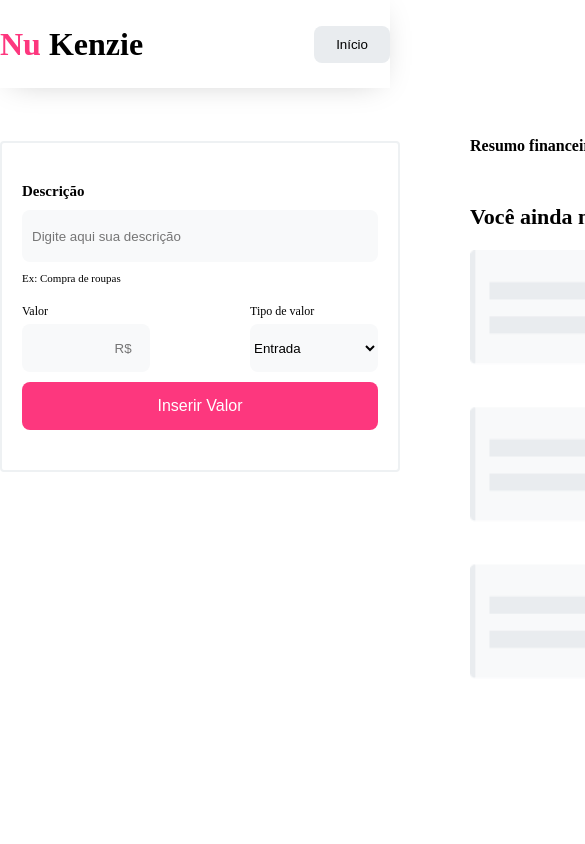
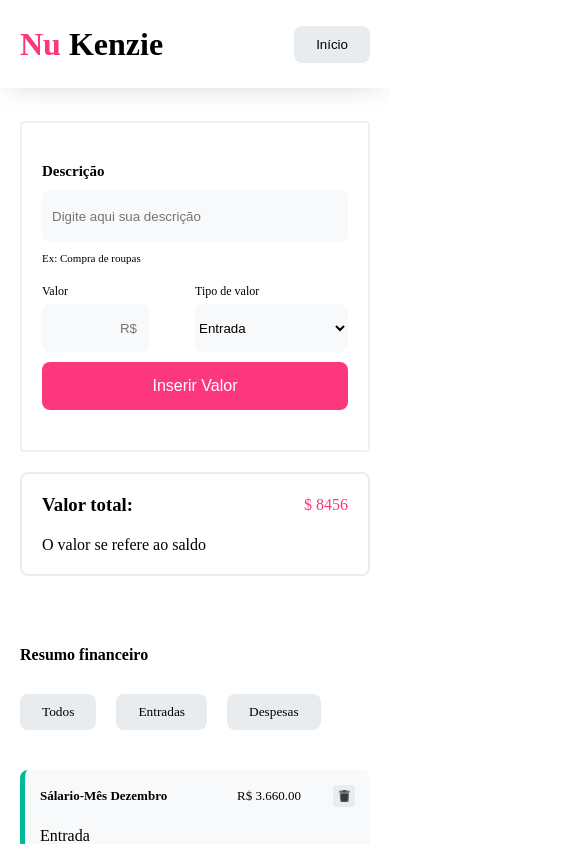
Before and after one commit to Mateus-Mont/NuKenzie, a React (Create React App) app in the folder nu-kenzie/: page / in a window 390 px wide. Both pictures are taken after a click on the button "iniciar". Shown: the top 844 px of the page, 585 px wide, since content can reach past the window. Built offline with nearby package versions, Linux system fonts and the light colour scheme.

Commit message:
nu-kenzie

```diff
--- a/nu-kenzie/src/components/Finance.css
+++ b/nu-kenzie/src/components/Finance.css
@@ -49,6 +49,7 @@
   display: flex;
   flex-direction: column;
 }
+
 .value {
   display: flex;
   justify-content: space-between;
@@ -85,7 +86,7 @@ select {
 .valueDescription::placeholder {
   padding-left: 70%;
 }
-.labelDescription{
+.labelDescription {
   font-size: 15px;
   font-weight: 700;
 }
@@ -99,6 +100,23 @@ label {
   color: var(--white-1);
   font-size: 16px;
   border-radius: var(--radius-1);
+}
+.valueTotal {
+  border-radius: var(--radius-1);
+  display: flex;
+  flex-direction: column;
+  gap: 20px;
+  border: solid 2px var(--grey-2);
+  padding: 20px;
+  margin-top: 20px;
+}
+.valueTotal div {
+  align-items: center;
+  display: flex;
+  justify-content: space-between;
+}
+.valueTotal div p {
+  color: var(--color-1);
 }
 
 .datasFinance {
@@ -137,3 +155,91 @@ label {
   width: 100%;
   padding-top: 20px;
 }
+ul {
+  display: flex;
+  flex-direction: column;
+  gap: 20px;
+  padding-top: 40px;
+  padding-bottom: 30px;
+}
+
+ul li {
+  width: 100%;
+  padding: 15px;
+  background-color: var(--grey-3);
+  border-radius: var(--radius-1);
+  border-left: solid 5px var(--color-2);
+
+  display: flex;
+  flex-direction: column;
+  gap: 20px;
+}
+ul li div {
+  display: flex;
+  justify-content: space-between;
+  gap: 20px;
+  align-items: center;
+}
+.imgTrash {
+  display: flex;
+  align-items: center;
+  justify-content: center;
+  border: none;
+  background-color: var(--grey-2);
+  width: 22px;
+  height: 22px;
+  border-radius: var(--radius-2);
+}
+.imgTrash img {
+  width: 11px;
+}
+
+@media (max-width: 850px) {
+  .menu {
+    width: 100%;
+    padding: 20px;
+  }
+  .container-finance {
+    flex-direction: column;
+    width: 100%;
+    align-items: center;
+    padding: 20px;
+  }
+  .container-launch {
+    width: 100%;
+  }
+  .container-finance form {
+    width: 100%;
+  }
+  .launch {
+    width: 100%;
+  }
+  .value div {
+    width: 150%;
+  }
+  .valueDescription {
+    width: 70%;
+  }
+  select {
+    width: 100%;
+  }
+  .button-header {
+    flex-direction: column;
+
+    gap: 30px;
+  }
+  .list-Buttons {
+    width: 100%;
+  }
+  .button-header strong {
+    width: 100%;
+  }
+  .divValue {
+    width: 100%;
+    font-size: 13px;
+  }
+  .salary h3 {
+    width: 150%;
+    font-size: 13px;
+  }
+}
--- a/nu-kenzie/src/components/Finance.jsx
+++ b/nu-kenzie/src/components/Finance.jsx
@@ -1,9 +1,10 @@
 import img from "../assets/NoCard.png";
+import trash from "../assets/trash.png"
 
 export const RenderFinance = ({ prop }) => {
   return (
     <>
-      <div className="menu">
+      <header className="menu">
         <div className="header">
           <h1>
             <span>Nu</span> Kenzie
@@ -12,12 +13,14 @@ export const RenderFinance = ({ prop }) => {
             Início
           </button>
         </div>
-      </div>
+      </header>
       <div className="container-finance">
         <div className="launch">
           <div className="container-launch">
             <form action="">
-              <label className="labelDescription" htmlFor="">Descrição</label>
+              <label className="labelDescription" htmlFor="">
+                Descrição
+              </label>
               <input
                 className="description"
                 type="text"
@@ -44,6 +47,15 @@ export const RenderFinance = ({ prop }) => {
               <button className="buttonValue">Inserir Valor</button>
             </form>
           </div>
+          <div className="valueTotal">
+            <div>
+              <h3>Valor total:</h3>
+              <p>
+                <stong>$ 8456</stong>
+              </p>
+            </div>
+            <p>O valor se refere ao saldo</p>
+          </div>
         </div>
         <div className="datasFinance">
           <div>
@@ -57,8 +69,47 @@ export const RenderFinance = ({ prop }) => {
             </div>
           </div>
           <ul>
-            <h4>Você ainda não possui nenhum lançamento</h4>
-            <img className="imgFinance" src={img} alt="" />
+          <li>
+              <div className="salary">
+                <h3>Sálario-Mês Dezembro</h3>
+               <div className="divValue">
+                <p>R$ 3.660.00</p>
+                <button className="imgTrash"><img  src={trash} alt=""></img></button>
+               </div>
+              </div>
+              <p>Entrada</p>
+            </li>
+            <li>
+              <div className="salary">
+                <h3>Sálario-Mês Dezembro</h3>
+               <div className="divValue">
+                <p>R$ 2.660.00</p>
+                <button className="imgTrash"><img  src={trash} alt=""></img></button>
+               </div>
+              </div>
+              <p>Entrada</p>
+            </li>
+            <li>
+              <div className="salary">
+                <h3>Sálario-Mês Dezembro</h3>
+               <div className="divValue">
+                <p>R$ 1.660.00</p>
+                <button className="imgTrash"><img  src={trash} alt=""></img></button>
+               </div>
+              </div>
+              <p>Entrada</p>
+            </li>
+            <li>
+              <div className="salary">
+                <h3>Sálario-Mês Dezembro</h3>
+               <div className="divValue">
+                <p>R$ 6.660.00</p>
+                <button className="imgTrash"><img  src={trash} alt=""></img></button>
+               </div>
+              </div>
+              <p>Entrada</p>
+            </li>
+
           </ul>
         </div>
       </div>
--- a/nu-kenzie/src/components/homeStyles.css
+++ b/nu-kenzie/src/components/homeStyles.css
@@ -42,3 +42,29 @@
   cursor: pointer;
   border-radius: 8px;
 }
+
+@media (max-width: 850px) {
+  .divImg {
+    display: none;
+  }
+  .content {
+    width: 100%;
+  }
+  .slogan {
+    width: 100%;
+
+    align-items: center;
+  }
+  .slogan h1{
+    text-align: center;
+    width: 70%;
+    font-size: 40px;
+  }
+  .slogan h3 {
+    font-size: 65px;
+  }
+
+  .slogan button{
+    width: 60%;
+  }
+}
--- a/nu-kenzie/src/components/index.jsx
+++ b/nu-kenzie/src/components/index.jsx
@@ -1,24 +1,22 @@
 import "./homeStyles.css";
 import img from "../assets/illustration.png";
 
-export const RenderHome = ({prop}) => {
+export const RenderHome = ({ prop }) => {
   return (
     <div className="container">
-             <div className="content">
+      <div className="content">
         <div className="slogan">
           <h3>
             <span>Nu</span> Kenzie
           </h3>
           <h1>Centralize o controle das suas finanças</h1>
           <p>de forma rápida e segura</p>
-          <button onClick={()=>prop(false)}>iniciar</button>
+          <button onClick={() => prop(false)}>iniciar</button>
         </div>
-        <div>
+        <div className="divImg">
           <img src={img} alt="" />
         </div>
       </div>
     </div>
-
-
   );
 };
--- a/nu-kenzie/src/index.css
+++ b/nu-kenzie/src/index.css
@@ -1,30 +1,41 @@
-*{
+* {
   margin: 0;
   padding: 0;
   box-sizing: border-box;
 }
 @import url("https://fonts.googleapis.com/css2?family=Nunito&display=swap");
 
-body{
+body {
   font-family: "Nunito";
 }
 
-.list-Buttons button{
-font-family: "Nunito";
+.list-Buttons button {
+  font-family: "Nunito";
 }
-:root{
-  --white-1:#ffffff;
-  --color-1:rgb(253,55,126);
-  --color-2:rgb(3,184,152);
-  --grey-1:rgb(33,37,41);
-  --grey-2:rgb(233,236,239);
-  --grey-3:rgb(248,249,250);
+:root {
+  --white-1: #ffffff;
+  --color-1: rgb(253, 55, 126);
+  --color-2: rgb(3, 184, 152);
+  --grey-1: rgb(33, 37, 41);
+  --grey-2: rgb(233, 236, 239);
+  --grey-3: rgb(248, 249, 250);
 
-  --radius-1:0.5rem;
-  --radius-2:0.25rem;
-
-
+  --radius-1: 0.5rem;
+  --radius-2: 0.25rem;
 }
-button{
+button {
   cursor: pointer;
 }
+input::-webkit-outer-spin-button,
+input::-webkit-inner-spin-button {
+  -webkit-appearance: none;
+  margin: 0;
+}
+
+input[type="number"] {
+  -moz-appearance: textfield;
+}
+
+ul{
+list-style: none;
+}
```
Also changed, not shown: nu-kenzie/src/assets/trash.png (added).
